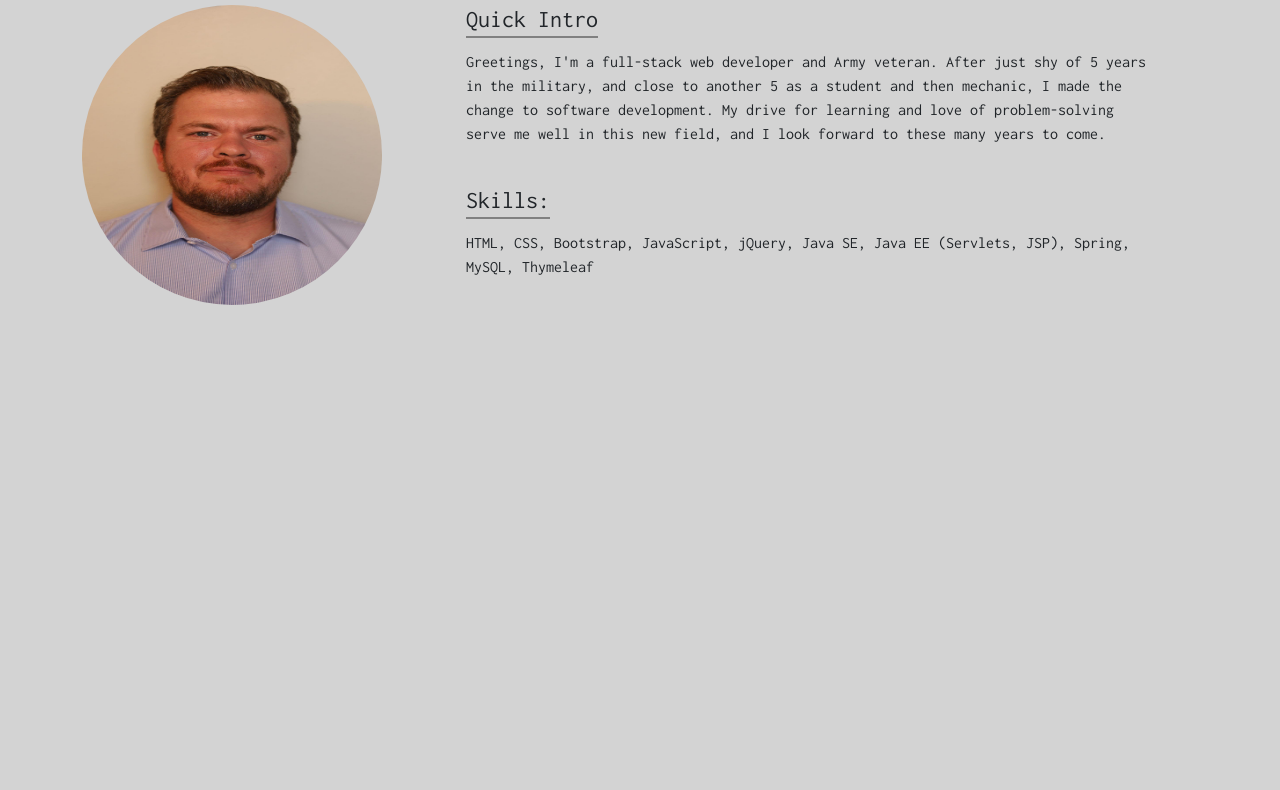
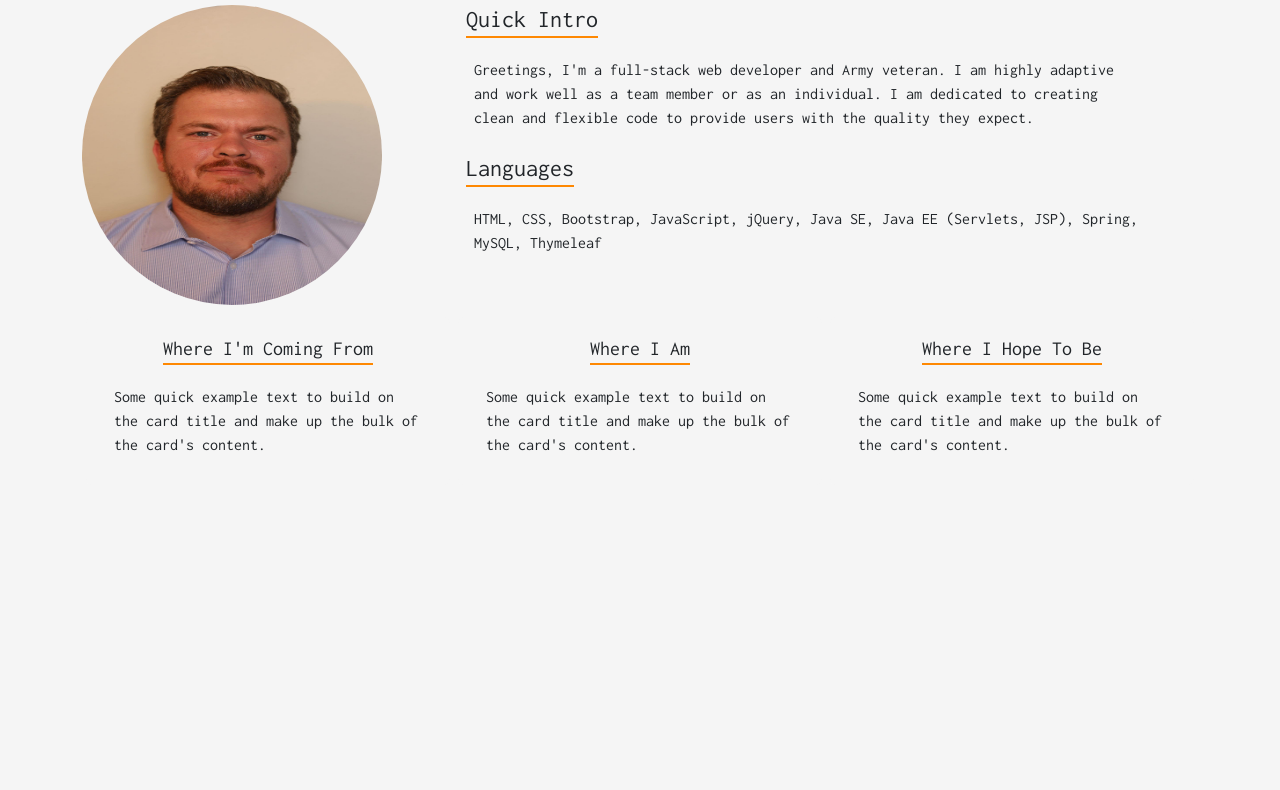
Before and after one commit to Chrismerritt91/Portfolio, a plain HTML site: page homepage.html in a window 1280 px wide. Shown: the part 856-1646 px from the top of the page. Drawn offline with nearby package versions, Linux system fonts and the light colour scheme.

Commit message:
make changes to about section and change css

```diff
--- a/homepage.html
+++ b/homepage.html
@@ -25,7 +25,7 @@
         </div>
     </section>
     <section id="about">
-        <nav class="navbar navbar-expand-lg bg-dark p-0 fs-5 fixed">
+        <nav class="navbar navbar-expand-lg bg-dark p-0 fs-5 ">
             <div class="container-fluid">
                 <a class="navbar-brand" href="#home">
                     <img src="img/android-chrome-512x512.png" alt="Merritt" width="35" height="35">
@@ -52,12 +52,31 @@
             <img class="headshot mt-3 col-4" src="img/headshot%20copy.jpg" alt="Avatar">
             <div class="container introduction ps-5 mt-3 col-8" >
                 <h4><span class="pb-1">Quick Intro</span></h4>
-                <p class="pt-2" >
-                    Greetings, I'm a full-stack web developer and Army veteran. After just shy of 5 years in the military, and close to another 5 as a student and then mechanic, I made the change to software development. My drive for learning and love of problem-solving serve me well in this new field, and I look forward to these many years to come.
+                <p class="mt-3 p-2 aboutP" >
+                    Greetings, I'm a full-stack web developer and Army veteran. I am highly adaptive and work well as a team member or as an individual. I am dedicated to creating clean and flexible code to provide users with the quality they expect.
                 </p>
-                <br>
-                <h4><span class="pb-1">Skills:</span></h4>
-                <p class="pt-2">HTML, CSS, Bootstrap, JavaScript, jQuery, Java SE, Java EE (Servlets, JSP), Spring, MySQL, Thymeleaf</p>
+                <h4><span class="pb-1">Languages</span></h4>
+                <p class="mt-3 p-2 aboutP">HTML, CSS, Bootstrap, JavaScript, jQuery, Java SE, Java EE (Servlets, JSP), Spring, MySQL, Thymeleaf</p>
+            </div>
+        </div>
+        <div class="container d-flex mt-2">
+            <div class="card p-1 m-1">
+                <div class="card-body">
+                    <h5 class="card-title text-center"><span class="pb-1">Where I'm Coming From</span></h5>
+                    <p class="card-text mt-3 p-2 aboutP">Some quick example text to build on the card title and make up the bulk of the card's content.</p>
+                </div>
+            </div>
+            <div class="card p-1 m-1">
+                <div class="card-body">
+                    <h5 class="card-title text-center"><span class="pb-1">Where I Am</span></h5>
+                    <p class="card-text mt-3 p-2 aboutP">Some quick example text to build on the card title and make up the bulk of the card's content.</p>
+                </div>
+            </div>
+            <div class="card p-1 m-1">
+                <div class="card-body">
+                    <h5 class="card-title text-center"><span class="pb-1">Where I Hope To Be</span></h5>
+                    <p class="card-text mt-3 p-2 aboutP">Some quick example text to build on the card title and make up the bulk of the card's content.</p>
+                </div>
             </div>
         </div>
     </section>
--- a/main.css
+++ b/main.css
@@ -49,7 +49,7 @@
 }
 
 #about{
-    background-color: lightgrey;
+    background-color: whitesmoke;
     height: 1082px;
     width: 100vw;
     font-family: 'Inconsolata', monospace;
@@ -63,9 +63,14 @@
 }
 
 .introduction>h4>span{
-    border-bottom: 2px gray solid;
+    border-bottom: 2px #FE8802 solid;
 }
 
-nav{
-    /*animation: ;*/
+.card{
+    background-color: whitesmoke;
+    border: none;
 }
+
+.card-title>span{
+    border-bottom: 2px #FE8802 solid;
+}
```
